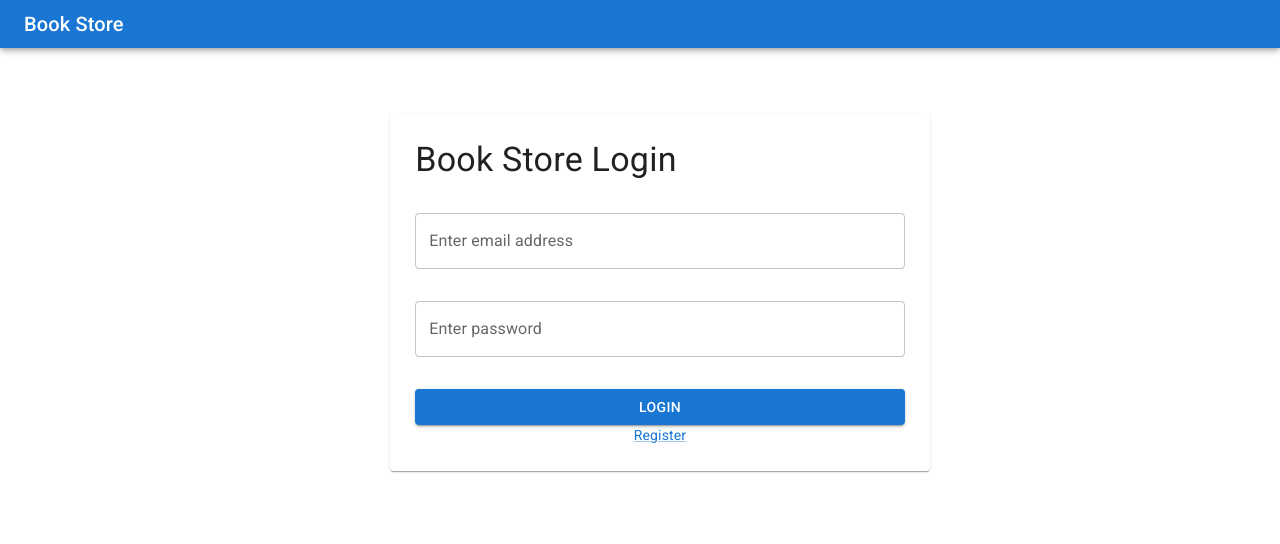
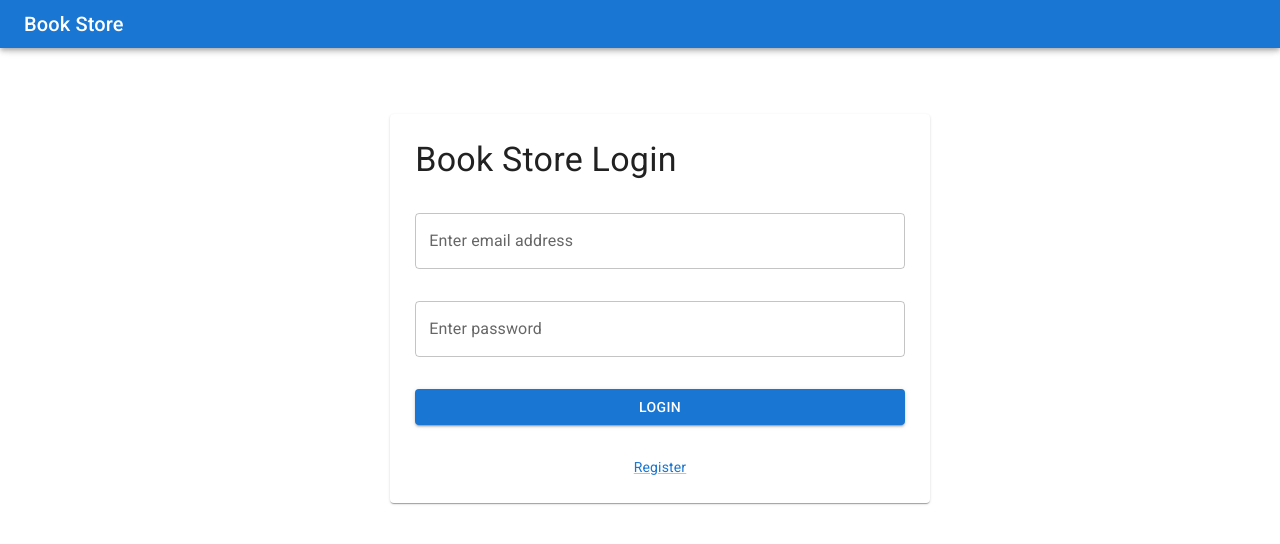
Before and after one commit to MariiaS3/bookstoreclient, a React (Create React App) app: page /login in a window 1280 px wide. Shown: the top 544 px of the page. Built offline with nearby package versions, Linux system fonts and the light colour scheme.

Commit message:
fix redirect

```diff
--- a/src/component/App.jsx
+++ b/src/component/App.jsx
@@ -10,10 +10,6 @@ import Auth from "./Auth";
 import Register from "./user/Register";
 
 const App = () => {
-
-    // Axios(`${baseUrl}/api/v1/books`).then(books =>{
-    //     // console.log(books);
-    // });
 
     return (
         <SnackbarProvider maxSnack={3}>
--- a/src/component/user/Login.jsx
+++ b/src/component/user/Login.jsx
@@ -7,8 +7,6 @@ import { loginAction } from "../../module/user/userAction";
 import './loginStyle.css'
 import { getUserPromise } from "../../module/user/userSelector";
 import { useSnackbar } from "notistack";
-// import { useHistory } from "react-router-dom"
-import { useNavigate } from "react-router-dom";
 
 const validationSchema = yup.object({
     email: yup.string('Enter your email')
@@ -19,12 +17,12 @@ const validationSchema = yup.object({
         .required('Password is required')
 })
 
+
 const Login = () => {
 
     const dispatch = useDispatch();
     const loginPromise = useSelector(getUserPromise);
     const { enqueueSnackbar } = useSnackbar();
-    const navigate = useNavigate();
 
     useEffect(() =>{
         console.log()
@@ -36,7 +34,7 @@ const Login = () => {
             enqueueSnackbar('Login Success',{
                 variant: 'success'
             })
-            navigate("/");
+            window.location.redirect('/')
         }
     },[loginPromise, enqueueSnackbar])
 
@@ -92,7 +90,7 @@ const Login = () => {
                         disabled={loginPromise.isPending}>
                         Login
                     </Button>
-                    <Link component="button" variant="body2" onClick={handleRegister}>Register</Link>
+                    <Link style={{ 'marginTop': '2rem' }} component="button" variant="body2" onClick={handleRegister}>Register</Link>
                 </Paper>
             </Box>
         </form>
--- a/src/component/user/Register.jsx
+++ b/src/component/user/Register.jsx
@@ -7,9 +7,7 @@ import { useDispatch, useSelector } from "react-redux";
 import { registerAction } from "../../module/user/userAction";
 import './registerStyle.css'
 import { useSnackbar } from "notistack";
-import { useNavigate } from "react-router-dom";
 import { getUserRegisterPromise } from "../../module/user/userSelector";
-
 
 const validationSchema = yup.object({
     name: yup.string('Enter your username')
@@ -27,7 +25,6 @@ const Register = () => {
 
     const dispatch = useDispatch();
     const { enqueueSnackbar } = useSnackbar();
-    const navigate = useNavigate();
     const registerPromise = useSelector(getUserRegisterPromise);
 
     useEffect(() =>{
@@ -40,7 +37,7 @@ const Register = () => {
             enqueueSnackbar('User Added Successfully',{
                 variant: 'success'
             })
-            navigate("/login");
+            window.location.redirect("/login")
         }
     },[registerPromise, enqueueSnackbar])
 
```
